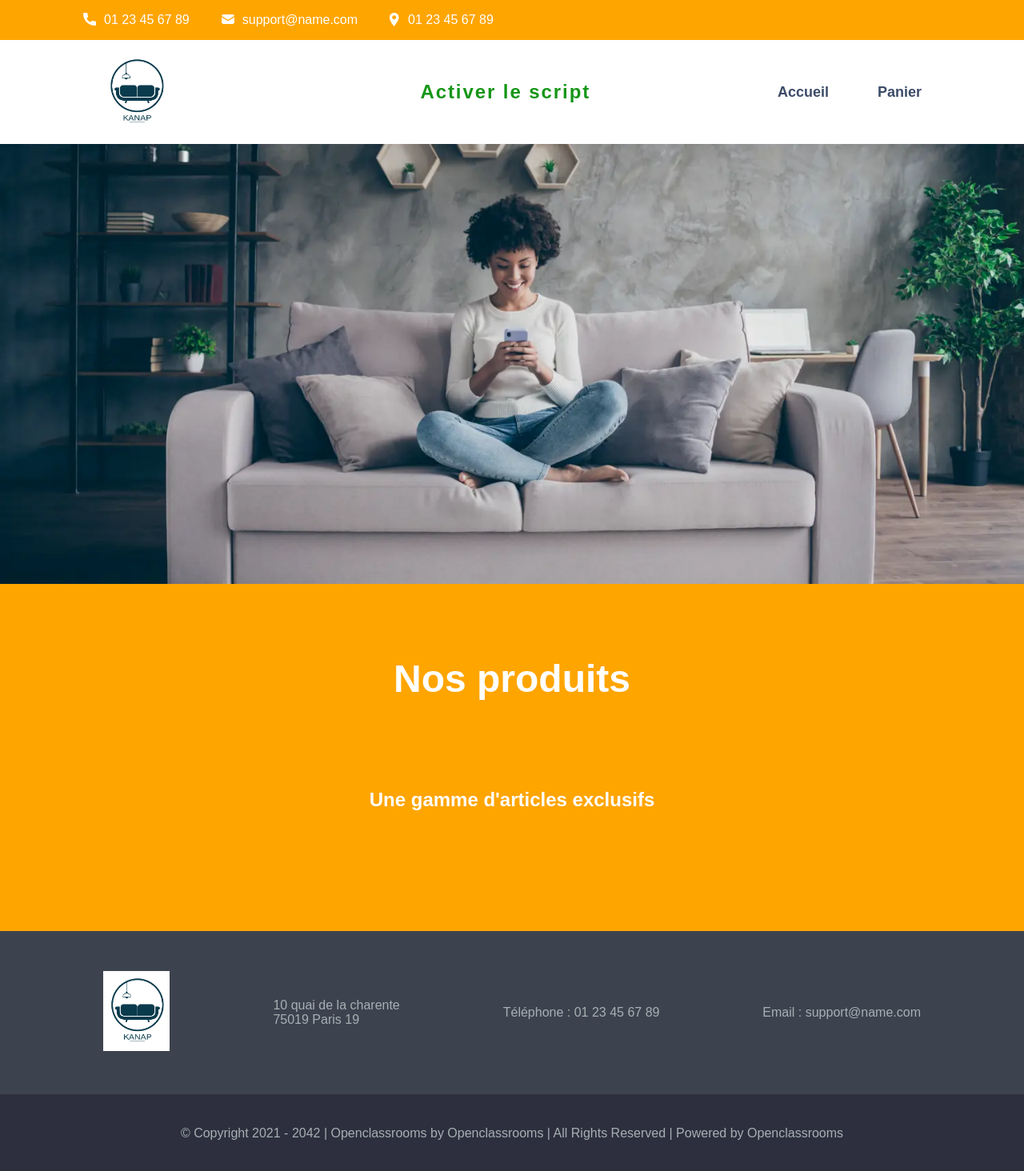
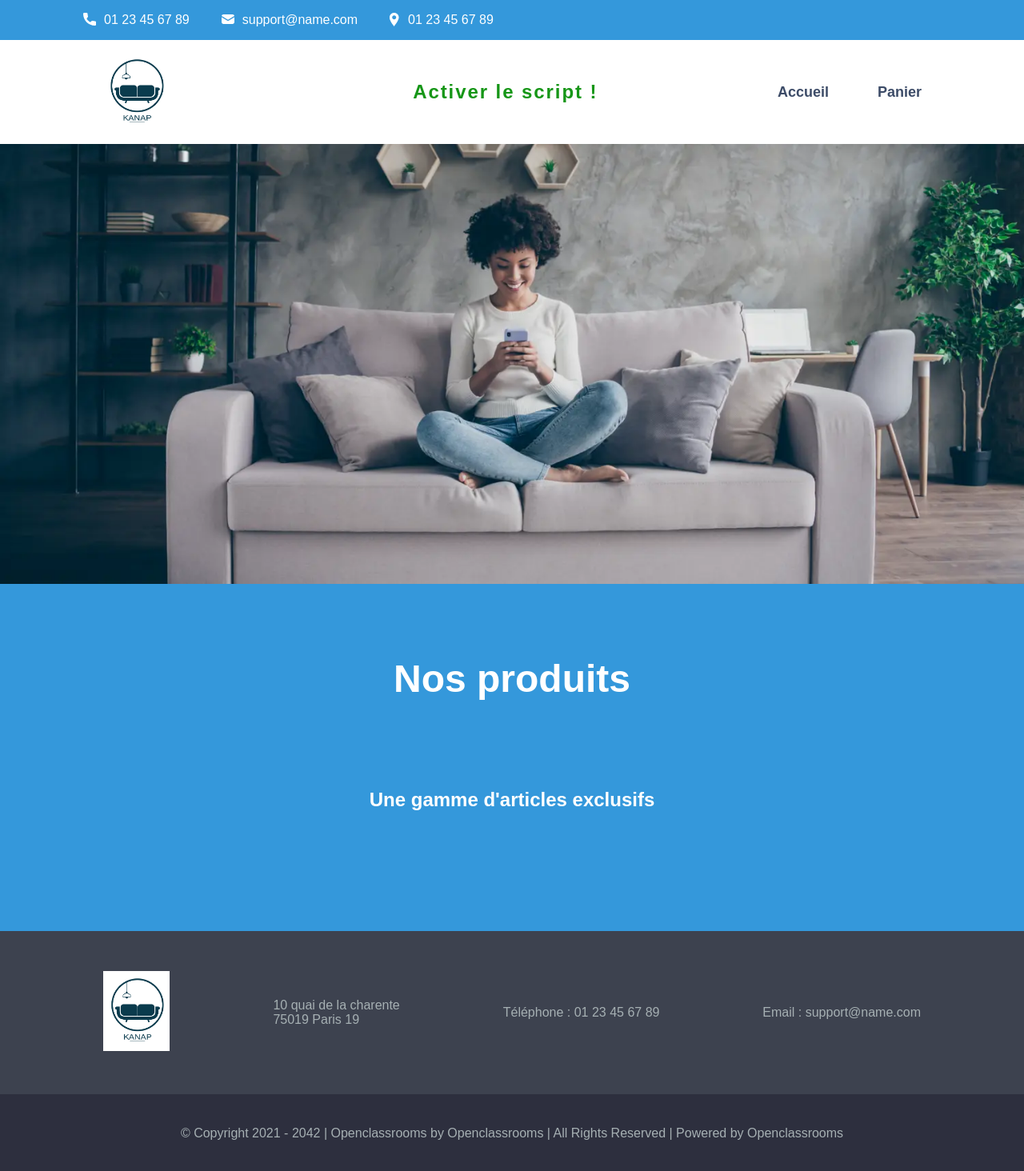
Before and after one commit to julienjamet/nexus, a React (Create React App) app in the folder frontend/: page /kanap in a window 1280 px wide. Shown: the whole page at 80% size. Built offline with nearby package versions, Linux system fonts and the light colour scheme.

Commit message:
test ci/cd 3

```diff
--- a/frontend/src/components/kanap/SwitchScript.tsx
+++ b/frontend/src/components/kanap/SwitchScript.tsx
@@ -17,7 +17,7 @@ export const SwitchScript: FC<IKanapSwitchScript> = (props): ReactElement => {
             className={`switchScript ${props.isScriptActive ? 'active' : ''}`}
             onClick={(): void => props.switchScript()}
         >
-            {!props.isScriptActive ? 'Activer le script' : 'Désactiver le script'}
+            {!props.isScriptActive ? 'Activer le script !' : 'Désactiver le script !'}
         </div>
     );
     /****************************************************/
--- a/frontend/src/styles/index.css
+++ b/frontend/src/styles/index.css
@@ -47,7 +47,7 @@ h1 {
 
 .header {
   justify-content: flex-start;
-  background-color: orange;
+  background-color: #3498db;
   padding-left: 5%;
 }
 .header ul {
@@ -111,7 +111,7 @@ h1 {
   cursor: pointer;
 }
 .menu ul li:hover {
-  color: orange;
+  color: #3498db;
   letter-spacing: 1px;
 }
 
@@ -178,7 +178,7 @@ h1 {
 }
 
 main {
-  background-color: orange;
+  background-color: #3498db;
   margin-top: -5px;
 }
 main.home {
```
